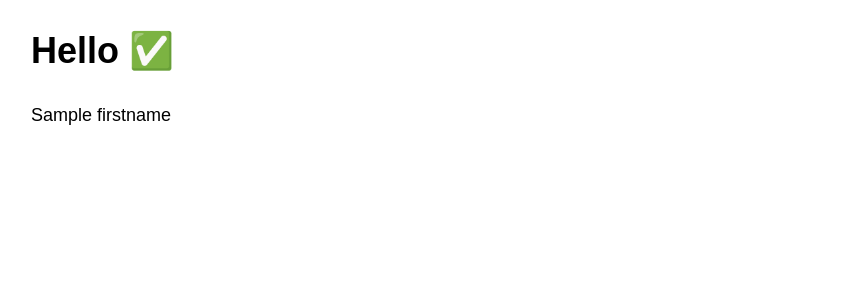
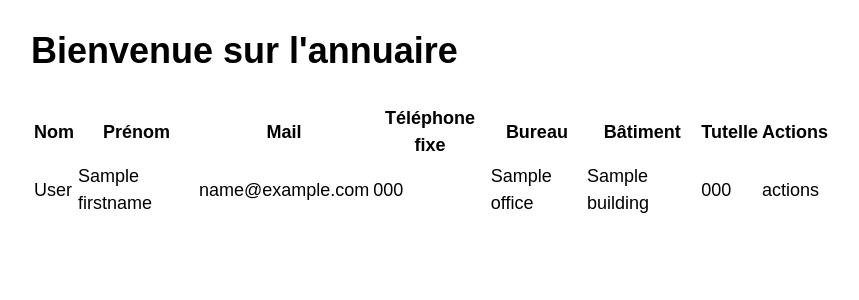
Before and after one commit to WesleyPin/ProjetLaboHubert, a Symfony app: template annuaire/templates/front/index.html.twig in a window 1280 px wide. Shown: the top 300 px of the page, without its empty margins (209-1068 px from the left). Run offline with Twig, Linux system fonts and the light colour scheme; the template is opened without the code that fills it: most values are stand-ins (such as "Sample title", 1, 10 or a date in 2020); some libraries are stand-ins or nearby versions.

Commit message:
Ajout tableau annuaire

```diff
--- a/annuaire/src/Controller/FrontController.php
+++ b/annuaire/src/Controller/FrontController.php
@@ -8,7 +8,7 @@ use Symfony\Component\Routing\Annotation\Route;
 class FrontController extends AbstractController
 {
     /**
-     * @Route("/front", name="front")
+     * @Route("/", name="index")
      */
     public function index()
     {
--- a/annuaire/templates/front/index.html.twig
+++ b/annuaire/templates/front/index.html.twig
@@ -9,10 +9,62 @@
 </style>
 
 <div class="example-wrapper">
-    <h1>Hello ✅</h1>
-
+    <h1>Bienvenue sur l'annuaire</h1>
+    <table>
+      <tr>
+        <th>
+          Nom
+        </th>
+        <th>
+          Prénom
+        </th>
+        <th>
+          Mail
+        </th>
+        <th>
+          Téléphone fixe
+        </th>
+        <th>
+          Bureau
+        </th>
+        <th>
+          Bâtiment
+        </th>
+        <th>
+          Tutelle
+        </th>
+        <th>
+          Actions
+        </th>
+      </tr>
     {% for user in users %}
-      <p>{{ user.firstname }}</p>
+      <tr>
+        <td>
+          {{ user.lastname }}
+        </td>
+        <td>
+          {{ user.firstname }}
+        </td>
+        <td>
+          {{ user.mail }}
+        </td>
+        <td>
+          {{ user.homephone }}
+        </td>
+        <td>
+          {{ user.office }}
+        </td>
+        <td>
+          {{ user.building }}
+        </td>
+        <td>
+          {{ user.tutelle }}
+        </td>
+        <td>
+          actions
+        </td>
+      </tr>
     {% endfor %}
+    </table>
 </div>
 {% endblock %}
```
